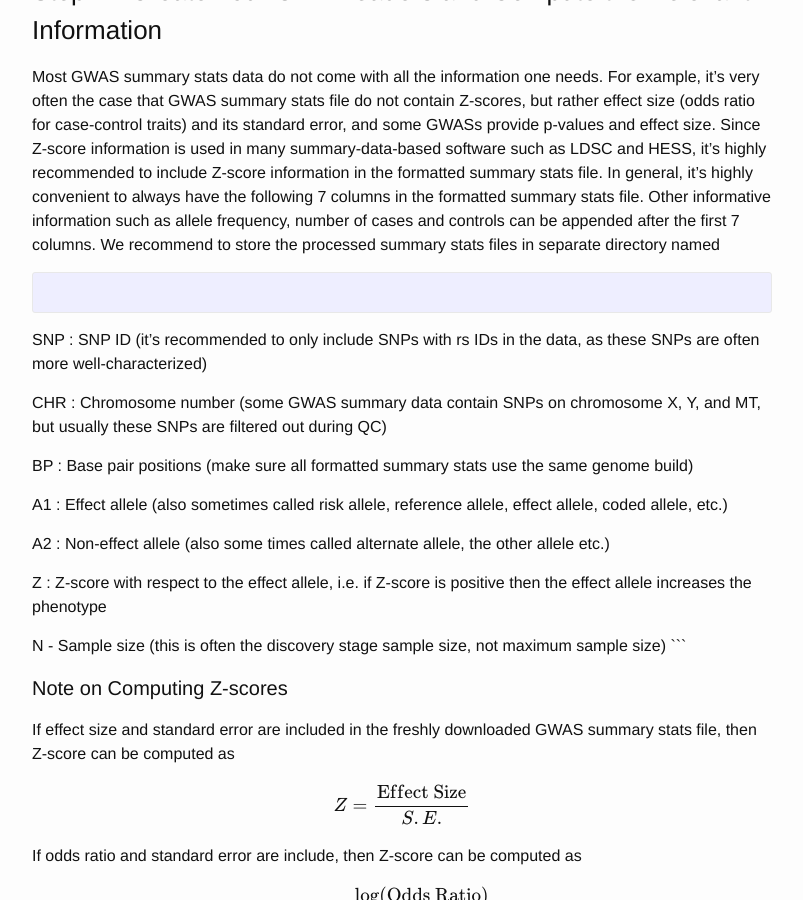
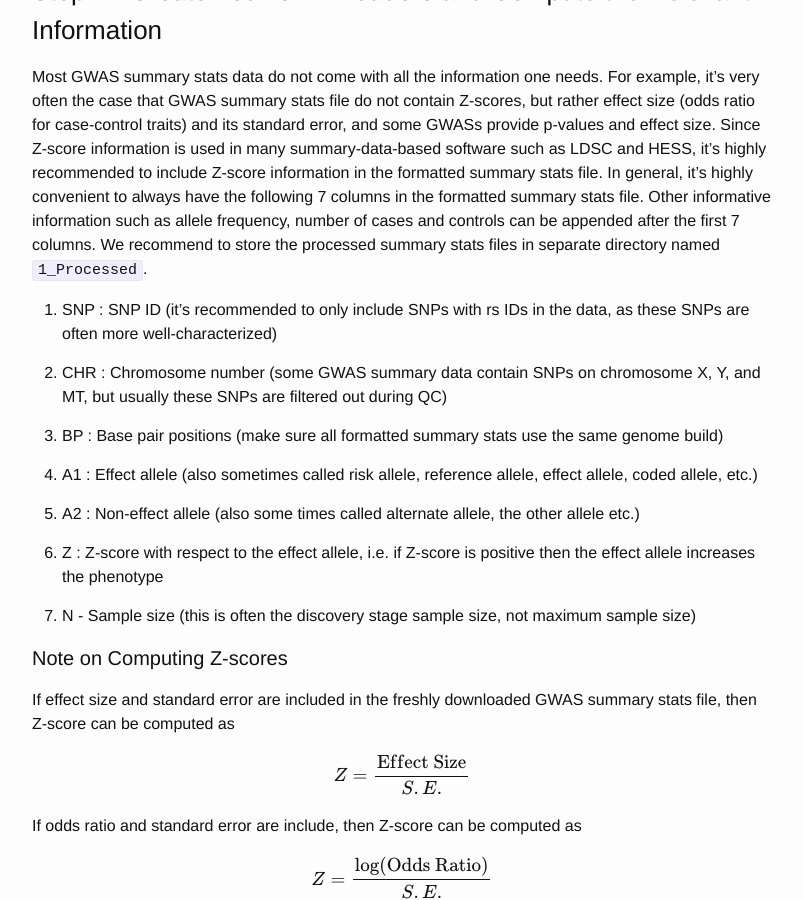
Before and after one commit to huwenboshi/huwenboshi.github.io, a Jekyll site: the page built from _posts/2017-11-23-tips-for-formatting-gwas-summary-stats.markdown, in a window 1280 px wide and 900 px high, scrolled down 1572 px. Shown: the whole window, without its empty margins (238-1041 px from the left). Built offline with Jekyll 4.4.1, drawn with Linux system fonts in a browser that asks for light colours; formulas are drawn with MathJax 3; part of the change alters nothing that is shown.

Commit message:
updated post

````diff
--- a/_posts/2017-11-23-tips-for-formatting-gwas-summary-stats.markdown
+++ b/_posts/2017-11-23-tips-for-formatting-gwas-summary-stats.markdown
@@ -88,28 +88,26 @@ controls can be appended after the first 7 columns. We recommend to store
 the processed summary stats files in separate directory named
 ```1_Processed```.
 
-```
-SNP : SNP ID (it's recommended to only include SNPs with rs IDs in the data,
+1. SNP : SNP ID (it's recommended to only include SNPs with rs IDs in the data,
 as these SNPs are often more well-characterized)
 
-CHR : Chromosome number (some GWAS summary data contain SNPs on chromosome X,
+2. CHR : Chromosome number (some GWAS summary data contain SNPs on chromosome X,
 Y, and MT, but usually these SNPs are filtered out during QC)
 
-BP : Base pair positions (make sure all formatted summary stats use the same
+3. BP : Base pair positions (make sure all formatted summary stats use the same
 genome build)
 
-A1 : Effect allele (also sometimes called risk allele, reference allele,
+4. A1 : Effect allele (also sometimes called risk allele, reference allele,
 effect allele, coded allele, etc.)
 
-A2 : Non-effect allele (also some times called alternate allele, the other
+5. A2 : Non-effect allele (also some times called alternate allele, the other
 allele etc.)
 
-Z : Z-score with respect to the effect allele, i.e. if Z-score is positive
+6. Z : Z-score with respect to the effect allele, i.e. if Z-score is positive
 then the effect allele increases the phenotype
 
-N - Sample size (this is often the discovery stage sample size, not maximum
+7. N - Sample size (this is often the discovery stage sample size, not maximum
 sample size)
-```
 
 #### Note on Computing Z-scores
 
````
